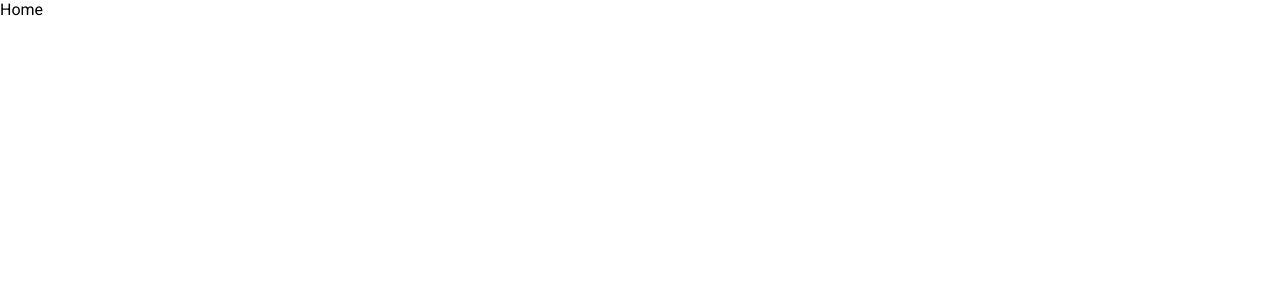
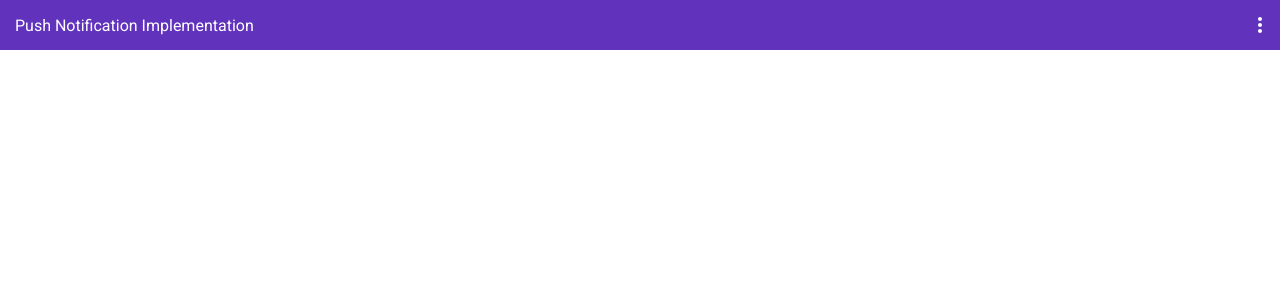
Before and after one commit to avasoft-mobility/cookbook, a React (Create React App) app: page / in a window 1280 px wide. Shown: the top 300 px of the page. Built offline with nearby package versions, Linux system fonts and the light colour scheme.

Commit message:
Implement Kebab component

```diff
--- a/src/Pages/Home.page.tsx
+++ b/src/Pages/Home.page.tsx
@@ -1,7 +1,8 @@
 import React from "react";
+import Header from "../components/wrapper_components/Header.Wrapper.component";
 
 const HomePage = () => {
-  return <div>Home</div>;
+  return <div><Header headerText="Push Notification Implementation" headerHeight="50px"  /></div>;
 };
 
 export default HomePage;
--- a/src/components/wrapper_components/Header.Wrapper.component.tsx
+++ b/src/components/wrapper_components/Header.Wrapper.component.tsx
@@ -2,12 +2,26 @@ import React from "react";
 import { Box, IconButton } from "@mui/material";
 import Text from "./Text.wrapperComponent";
 import MoreIcon from "@mui/icons-material/MoreVert";
+import KebabMenu from "./KebabMenu.WrapperComponent";
 
 interface HeaderProps {
   headerText: string;
+  headerHeight?: string
 }
 
 const Header: React.FC<HeaderProps> = (props) => {
+  const [anchorEl, setAnchorEl] = React.useState<null | HTMLElement>(null);
+  const open = Boolean(anchorEl);
+  const handleClick = (event: React.MouseEvent<HTMLElement>) => {
+    setAnchorEl(event.currentTarget);
+  };
+  const handleClose = () => {
+    setAnchorEl(null);
+  };
+  const onClickMenuItem =(event: React.MouseEvent<HTMLElement>)=>{
+    console.log(event.currentTarget)
+    setAnchorEl(null);
+  }
   return (
     <Box
       sx={{
@@ -17,35 +31,31 @@ const Header: React.FC<HeaderProps> = (props) => {
         justifyContent: "space-between",
         alignItems: "center",
         backgroundColor: "#6133BD",
+        height: props.headerHeight
       }}
     >
       <div style={styles.headerText}>
-        <Text variant="h6" color="#FFFFFF">
+        <Text variant="inherit" color="#FFFFFF">
           {props.headerText}
         </Text>
       </div>
       <div>
-        <IconButton
-          size="large"
-          aria-label="display more actions"
-          edge="end"
-          color="inherit"
-        >
-          <MoreIcon sx={{ color: "#FFFFFF" }} />
-        </IconButton>
+        <KebabMenu
+          iconButtonColor={"default"}
+          iconButtonStyle = {{color:"#FFFFFF"}}
+          onMenuItemClicked={onClickMenuItem}
+          onIconButtonClicked={handleClick}
+          menuItems={["Download Code","See Topic Flow","See Technical Flow"]}
+          anchorEl={anchorEl}
+          open={open}
+          onClose={handleClose}
+        />
       </div>
     </Box>
   );
 };
 
 const styles = {
-  headerContainer: {
-    width: "100%",
-    backgroundColor: "#6133BD",
-    height: "60px",
-    display: "flex",
-    alignItems: "center",
-  },
   headerText: {
     marginLeft: "15px",
   },
```
